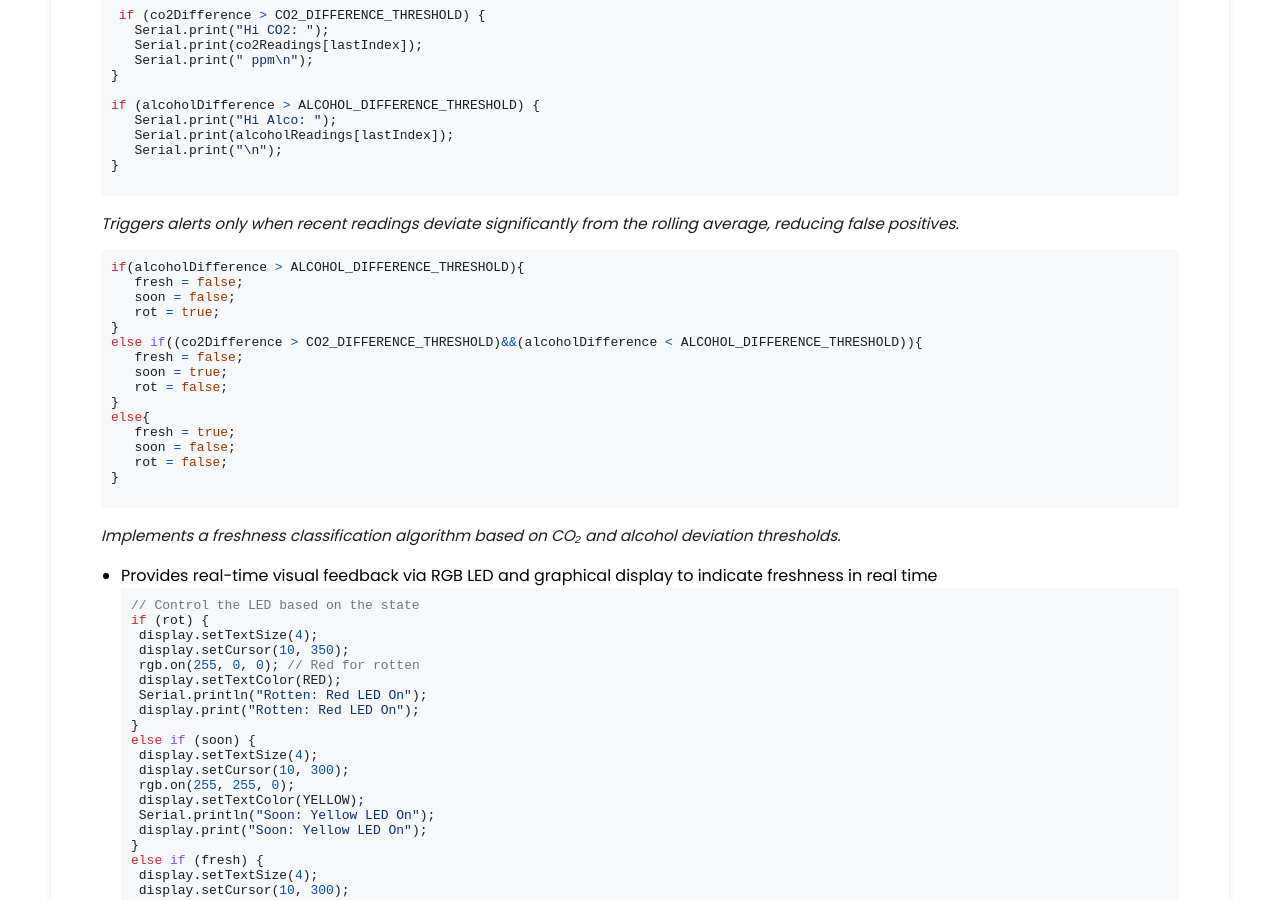
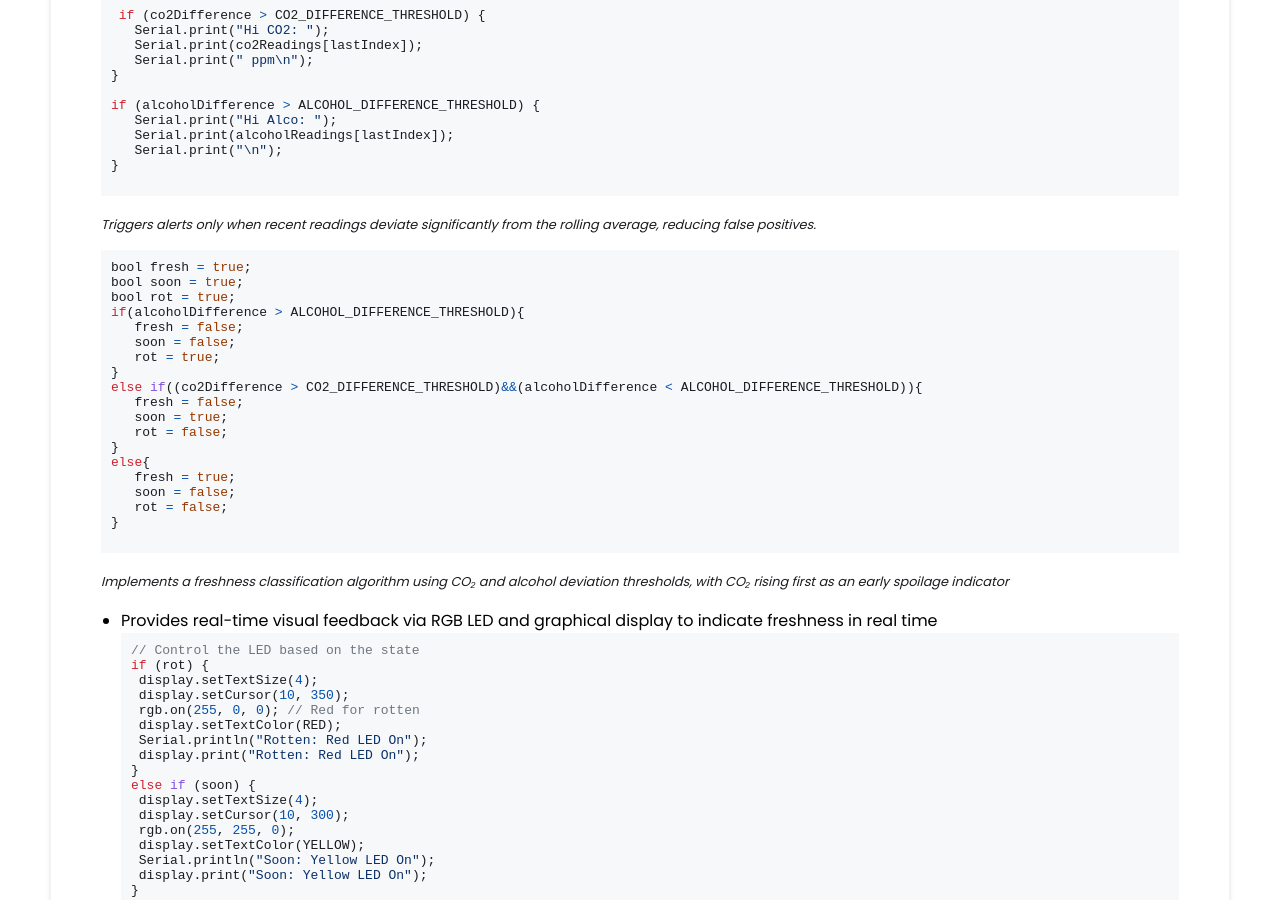
Before and after one commit to zeshui-song/zeshui-song.github.io, a Jekyll site: the page built from _projects/Gigasniffer/index.md, in a window 1280 px wide and 900 px high, scrolled down 2004 px. Built offline with Jekyll 4.4.1, drawn with Linux system fonts in a browser that asks for light colours.

Commit message:
more info

````diff
--- a/_projects/Gigasniffer/index.md
+++ b/_projects/Gigasniffer/index.md
@@ -37,7 +37,7 @@ co2Readings[bufferIndex] = co2Value;
 alcoholReadings[bufferIndex] = alcoholValue;
 bufferIndex = (bufferIndex + 1) % BUFFER_SIZE;
 ```
-*Uses a circular buffer of recent readings to compute rolling averages and smooth sensor noise.*
+<small><em>Uses a circular buffer of recent readings to compute rolling averages and smooth sensor noise.</em></small>
 
 - Threshold-based spoilage detection (25 ppm CO₂, 165 ppm ethanol)
 
@@ -58,9 +58,12 @@ if (alcoholDifference > ALCOHOL_DIFFERENCE_THRESHOLD) {
    Serial.print("\n");
 }
 ```
-*Triggers alerts only when recent readings deviate significantly from the rolling average, reducing false positives.*
+<small><em>Triggers alerts only when recent readings deviate significantly from the rolling average, reducing false positives.</em></small>
 
 ```c
+bool fresh = true;
+bool soon = true;
+bool rot = true;
 if(alcoholDifference > ALCOHOL_DIFFERENCE_THRESHOLD){
    fresh = false;
    soon = false;
@@ -77,7 +80,7 @@ else{
    rot = false;
 }
 ```
-*Implements a freshness classification algorithm based on CO₂ and alcohol deviation thresholds.*
+<small><em>Implements a freshness classification algorithm using CO₂ and alcohol deviation thresholds, with CO₂ rising first as an early spoilage indicator </em></small>
 
 - Provides real-time visual feedback via RGB LED and graphical display to indicate freshness in real time
 ```c
````
